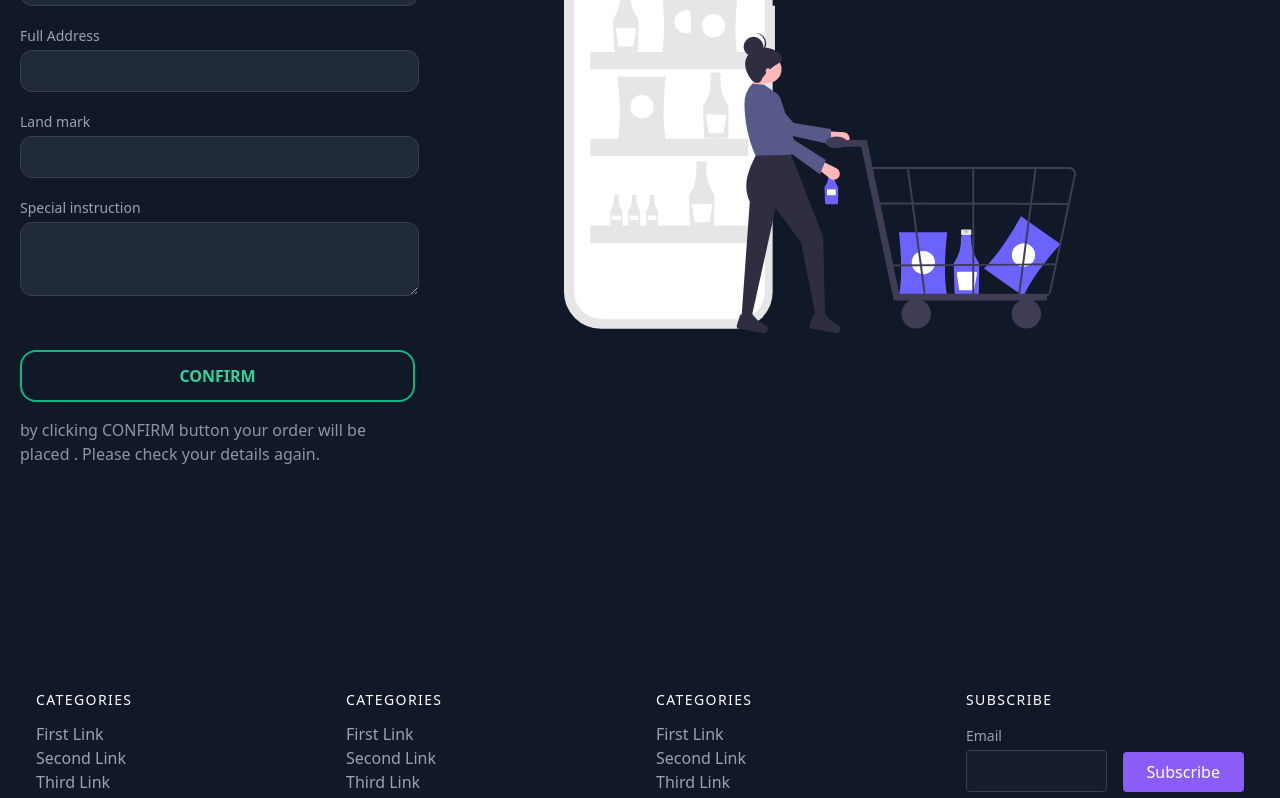
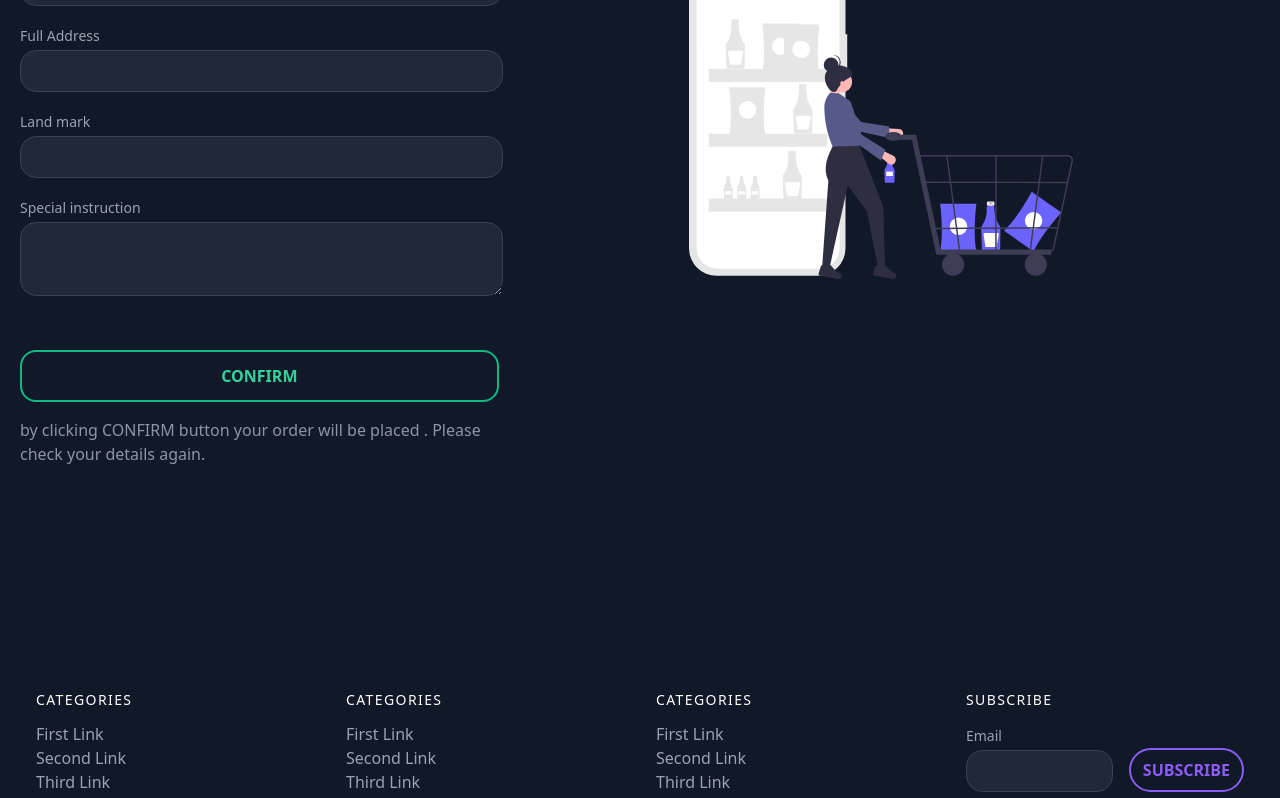
Before and after one commit to PraveenMalethia/basketiya-2, a Nuxt app: page /cart/checkout in a window 1280 px wide. Shown: the part 460-1258 px from the top of the page. Built offline with nearby package versions, Linux system fonts and the light colour scheme.

Commit message:
checkout page layout fix and button  bootstraped

```diff
--- a/assets/css/tailwind.css
+++ b/assets/css/tailwind.css
@@ -5,5 +5,13 @@
 
 
 .input-field {
-  @apply w-full bg-gray-800 rounded-xl border border-gray-700 focus:border-indigo-500 focus:ring-2 focus:ring-indigo-900 text-base outline-none text-gray-100 py-1 px-3 leading-8 transition-colors duration-200 ease-in-out
+  @apply w-full bg-gray-800 rounded-2xl border border-gray-700 focus:border-indigo-500 focus:ring-2 focus:ring-indigo-900 text-base outline-none text-gray-100 py-1 px-3 leading-8 transition-colors duration-200 ease-in-out
 }
+
+.btn-primary {
+  @apply text-purple-500 bg-transparent border-2 border-solid border-purple-500 hover:bg-purple-500 hover:text-white font-bold uppercase rounded-full outline-none focus:outline-none transition-all duration-150
+}
+
+.btn-success {
+  @apply mt-8 text-green-400 bg-transparent border-2 border-solid border-green-500 hover:bg-green-500 hover:text-white font-bold uppercase px-8 py-3 rounded-2xl outline-none focus:outline-none mr-1 mb-1 ease-linear transition-all duration-150 text-center
+}
--- a/components/Footer.vue
+++ b/components/Footer.vue
@@ -123,41 +123,15 @@
                 type="text"
                 name="footer-field"
                 class="
-                  w-full
-                  bg-gray-800
-                  rounded
-                  border
-                  bg-opacity-40
-                  border-gray-700
-                  focus:bg-transparent
-                  focus:ring-2 focus:ring-purple-900
-                  focus:border-purple-500
-                  text-base
-                  outline-none
-                  text-gray-100
-                  py-1
-                  px-3
-                  leading-8
-                  transition-colors
-                  duration-200
-                  ease-in-out
+                  input-field
                 "
               />
             </div>
             <button
               class="
-                lg:mt-2
-                xl:mt-0
-                flex-shrink-0
-                inline-flex
-                text-white
-                bg-purple-500
-                border-0
+                btn-primary
+                px-3
                 py-2
-                px-6
-                focus:outline-none
-                hover:bg-purple-600
-                rounded
               "
             >
               Subscribe
--- a/components/Hero.vue
+++ b/components/Hero.vue
@@ -40,23 +40,9 @@
         <div class="flex justify-center">
           <nuxt-link
             class="
-              text-purple-500
-              bg-transparent
-              border border-solid border-purple-500
-              hover:bg-purple-500
-              hover:text-white
-              font-bold
-              uppercase
-              px-8
-              py-3
-              rounded-full
-              outline-none
-              focus:outline-none
-              mr-1
-              mb-1
-              ease-linear
-              transition-all
-              duration-150
+              btn-primary
+              px-8 py-3
+              mr-1 mb-1
             "
             to="/store"
           >
--- a/pages/cart/checkout.vue
+++ b/pages/cart/checkout.vue
@@ -1,10 +1,18 @@
 <template>
   <section class="text-gray-400 bg-gray-900 body-font relative">
-    <div class="container px-5 py-24 mx-auto flex sm:flex-nowrap flex-wrap">
+    <div
+      class="container
+        mx-auto
+        flex
+        px-5
+        py-24
+        md:flex-row
+        flex-col
+        items-center">
       <div
         class="
-          lg:w-1/3
-          md:w-1/2
+          lg:w-2/3
+          md:w-2/2
           flex flex-col
           md:ml-auto
           w-full
@@ -75,26 +83,7 @@
         </div>
         <button
           class="
-            mt-8
-            text-green-400
-            bg-transparent
-            border-2 border-solid border-green-500
-            hover:bg-green-500
-            hover:text-white
-            active:bg-emerald-600
-            font-bold
-            uppercase
-            px-8
-            py-3
-            rounded-2xl
-            outline-none
-            focus:outline-none
-            mr-1
-            mb-1
-            ease-linear
-            transition-all
-            duration-150
-            text-center
+            btn-success
           "
         >
           Confirm
@@ -105,12 +94,11 @@
       </div>
       <div
         class="
-          lg:w-2/3
-          md:w-1/2
+          lg:w-full
+          md:w-full
           bg-gray-900
           rounded-lg
           overflow-hidden
-          sm:mr-10
           p-10
           flex
           items-end
@@ -118,7 +106,7 @@
           relative
         "
       >
-        <div class="lg:max-w-lg mx-auto my-auto lg:w-full md:w-1/2 w-5/6">
+        <div class="lg:max-w-sm mx-auto my-auto lg:w-full md:w-4/4 w-6/6">
           <img src="/svg/Shopping_app.svg" alt="Checkout">
         </div>
       </div>
```
